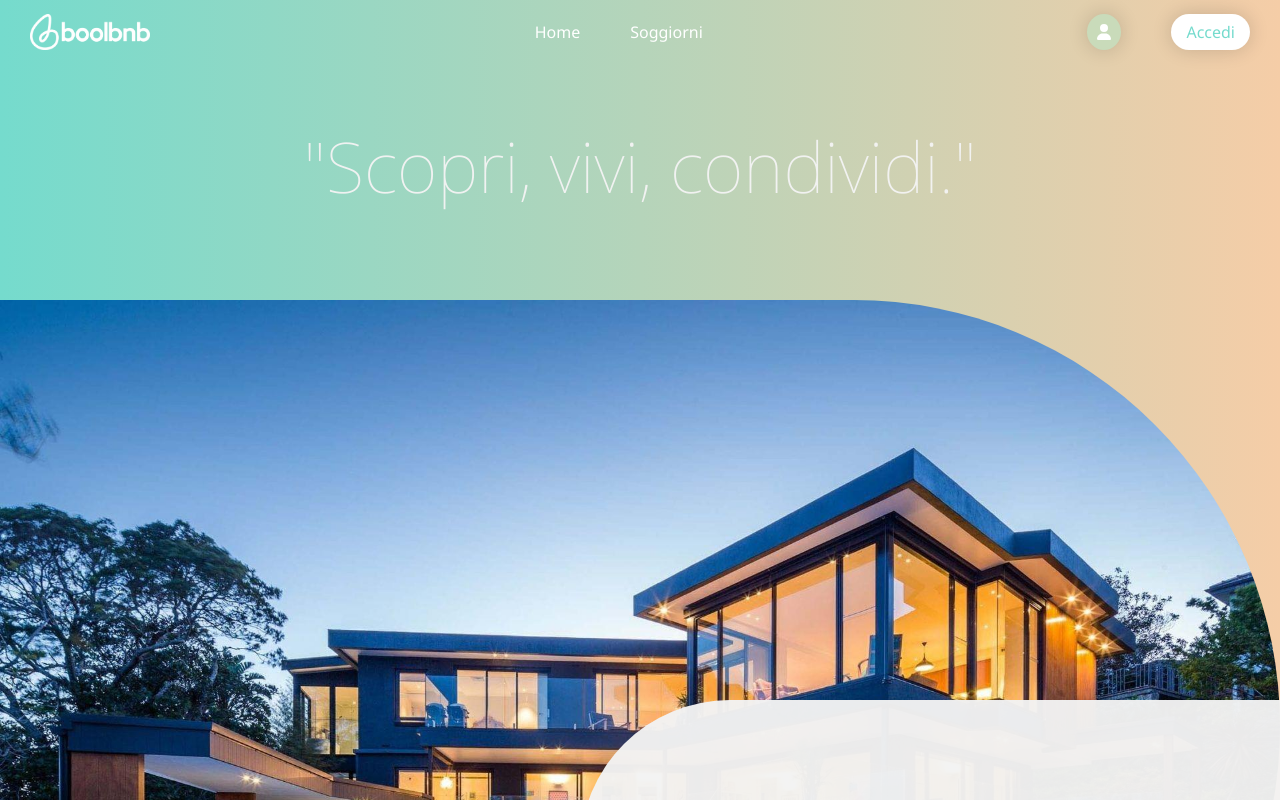
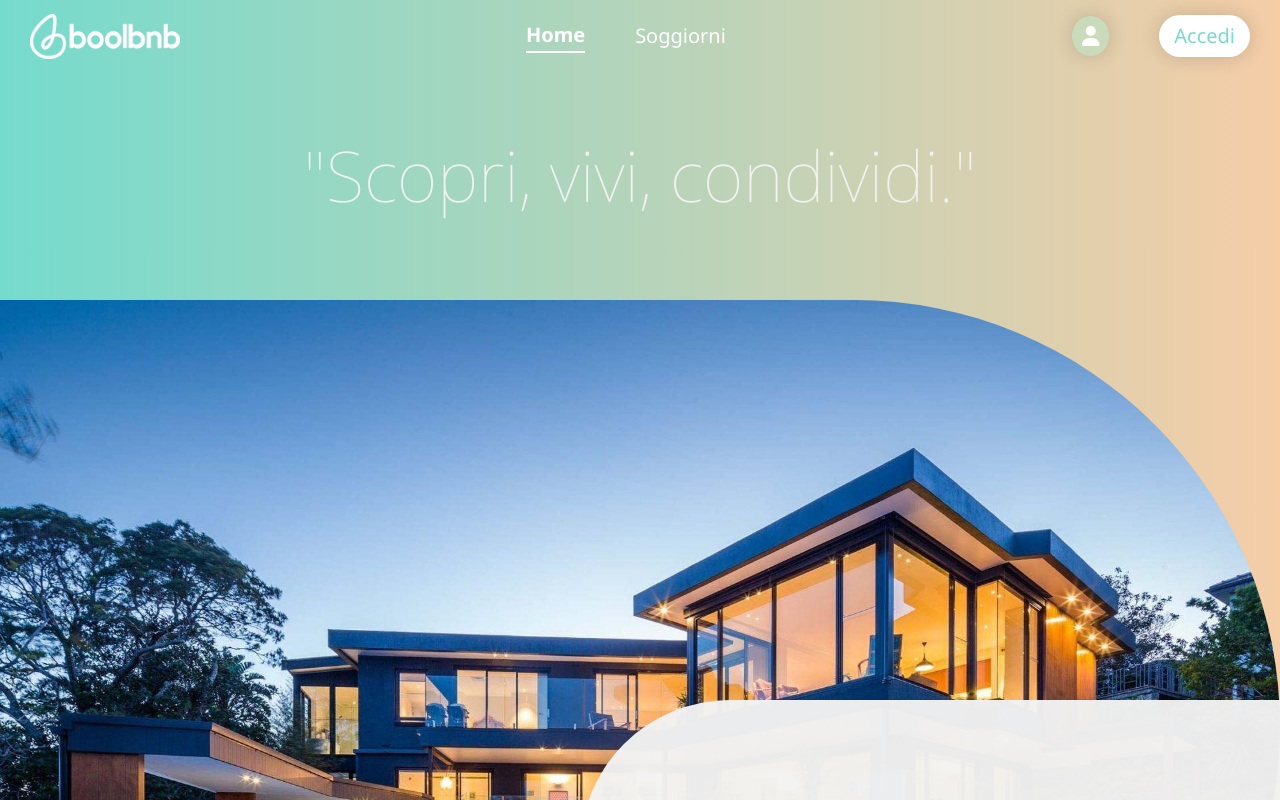
Before and after one commit to eduardorocco/bool-bnb, a React (Vite) app in the folder client/: page / in a window 1280 px wide. Shown: the top 800 px of the page. Built offline with nearby package versions, Linux system fonts and the light colour scheme; no server answers.

Commit message:
feat: enhance Header and global styles with new active state styling and adjustments

```diff
--- a/client/src/assets/modules/Header.module.css
+++ b/client/src/assets/modules/Header.module.css
@@ -11,10 +11,11 @@
     display: flex;
     gap: 50px;
     align-items: center;
+    font-size: 20px;
 }
 
 .logo_container{
-    width: 120px;
+    width: 150px;
 }
 
 .rounded{
@@ -35,3 +36,7 @@
     border-radius: 999px;
     box-shadow: var(--box-shadow)
 }
+
+.active {
+    color: red!important;
+}
--- a/client/src/index.css
+++ b/client/src/index.css
@@ -59,6 +59,12 @@ textarea {
   text-transform: uppercase;
 }
 
+.active {
+  font-weight: bolder;
+  border-bottom: 2px solid white;
+  padding-bottom: 1px;
+}
+
 @keyframes error {
   0% {
     transform: rotate(0deg);
```
